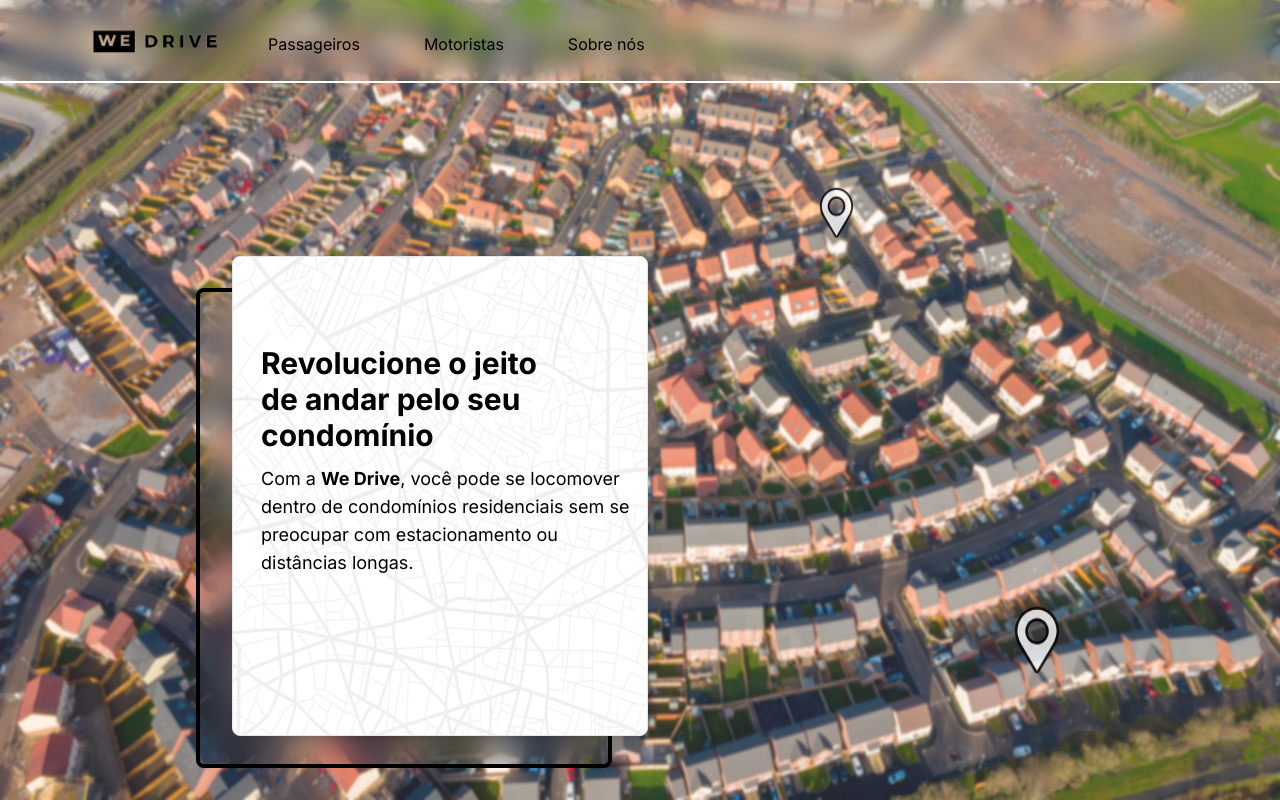
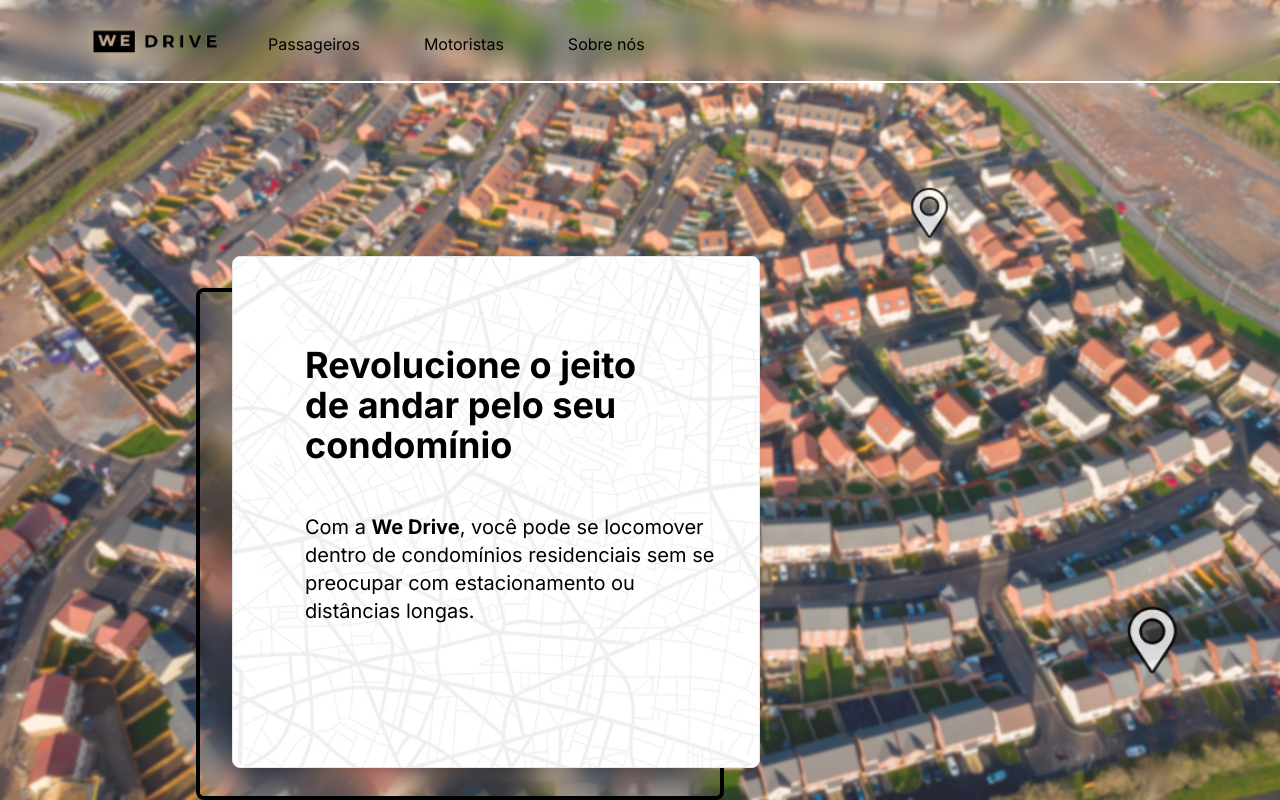
Before and after one commit to CoelhoEduardo/on_drive_land, a Next.js app: page / in a window 1280 px wide. Shown: the top 800 px of the page. Built offline with nearby package versions, Linux system fonts and the light colour scheme.

Commit message:
refactor head

```diff
--- a/src/app/components/wehead.tsx
+++ b/src/app/components/wehead.tsx
@@ -1,24 +1,22 @@
 import Image from "next/image";
 import React from "react";
-import bg_1 from "/public/images/bg_1.jpg";
 import inter from "/public/images/inter.jpg";
 
 const Wehead: React.FC = () => {
   return (
-    <div className="">
-      <div className="hidden md:block w-screen h-screen object-cover flex-grow-0">
-        <Image src={bg_1} alt="first background" priority fill />
+    <div className="container">
+      <div className="hidden bg-[url(/images/bg_1.jpg)] bg-no-repeat bg-cover md:block w-screen h-screen object-cover flex-grow-0">
         <div className="absolute left-12 md:left-48">
-          <div className="rounded-lg bg-transparent backdrop-blur-lg h-72 w-52 md:w-[26rem] md:h-[30rem] border-4 absolute top-72 left-1 border-black" />
-          <div className="border rounded-lg absolute h-72 w-52 md:w-[26rem] md:h-[30rem] bg-white top-64 left-10 shadow-xl">
+          <div className="rounded-lg bg-transparent backdrop-blur-lg h-72 w-52 md:w-[33rem] md:h-[32rem] border-4 absolute top-72 left-1 border-black" />
+          <div className="border rounded-lg absolute h-72 w-52 md:w-[33rem] md:h-[32rem] bg-white top-64 left-10 shadow-xl">
             <Image src={inter} alt="roads maps" className="rounded-lg" fill />
-            <div className="absolute top-20 left-5 p-2">
-              <h1 className="font-bold text-lg md:text-3xl">
+            <div className="absolute top-20 left-16 p-2">
+              <h1 className="font-bold text-lg md:text-4xl">
                 Revolucione o jeito <br /> de andar pelo seu <br /> condomínio
               </h1>
-              <p className="mt-3 text-sm md:text-lg">
+              <p className="mt-12 text-sm md:text-xl">
                 Com a <span className="font-bold">We Drive</span>, você pode se
-                locomover <br /> dentro de condomínios residenciais sem se{" "}
+                locomover <br /> dentro de condomínios residenciais sem se
                 <br />
                 preocupar com estacionamento ou <br /> distâncias longas.
               </p>
@@ -26,7 +24,7 @@ const Wehead: React.FC = () => {
           </div>
         </div>
       </div>
-      <div className="w-screen md:hidden bg-[url(/images/bg_1.jpg)] sm:bg-cover bg-no-repeat  h-screen top-0 left-0 right-0 z-10 object-cover flex-grow-0">
+      <div className="w-screen md:hidden bg-[url(/images/bg_1.jpg)] bg-cover bg-no-repeat  h-screen top-0 left-0 right-0 z-10 object-cover flex-grow-0">
         <div className="absolute left-12 md:left-48">
           <div className="rounded-lg bg-transparent backdrop-blur-lg h-72 w-52 md:w-[26rem] md:h-[30rem] border-4 absolute top-72 left-1 border-black" />
           <div className="border rounded-lg absolute h-72 w-52 md:w-[26rem] md:h-[30rem] bg-white top-64 left-10 shadow-xl">
```
